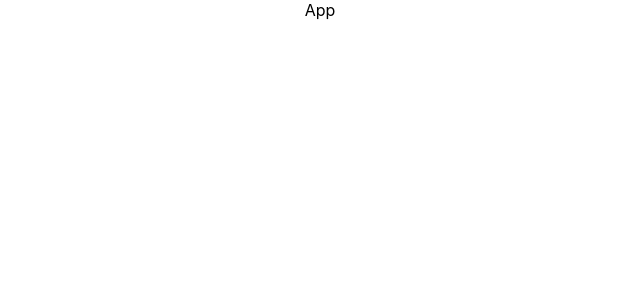
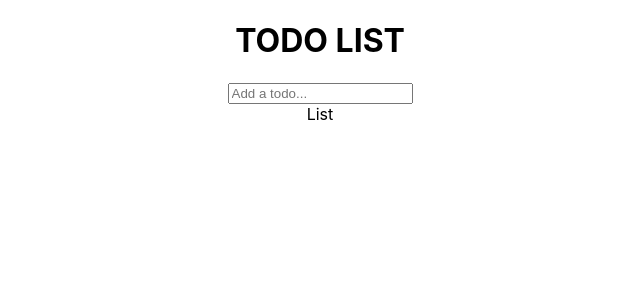
Before and after one commit to ajay09a/Task, a React (Create React App) app: page / in a window 1280 px wide. Shown: the top 300 px of the page, without its empty margins (320-960 px from the left). Built offline with nearby package versions, Linux system fonts and the light colour scheme.

Commit message:
add input field and console the input item

```diff
--- a/src/App.js
+++ b/src/App.js
@@ -1,9 +1,25 @@
+import React, { useState } from 'react';
 import './App.css';
+import List from './List';
 
 function App() {
+  const [input, setInput] = useState('');
+
+  const addTodo = () => {
+    console.log(input)
+  };
+
   return (
     <div className="App">
-      App
+      <h1>TODO LIST</h1>
+      <input
+          type="text"
+          placeholder="Add a todo..."
+          value={input}
+          onChange={(e) => setInput(e.target.value)}
+          onKeyPress={(e) => e.key === 'Enter' && addTodo()}
+        />
+      <List/>
     </div>
   );
 }
--- /dev/null
+++ b/src/List.js
@@ -0,0 +1,9 @@
+import React from 'react'
+
+function List() {
+  return (
+    <div>List</div>
+  )
+}
+
+export default List
```
